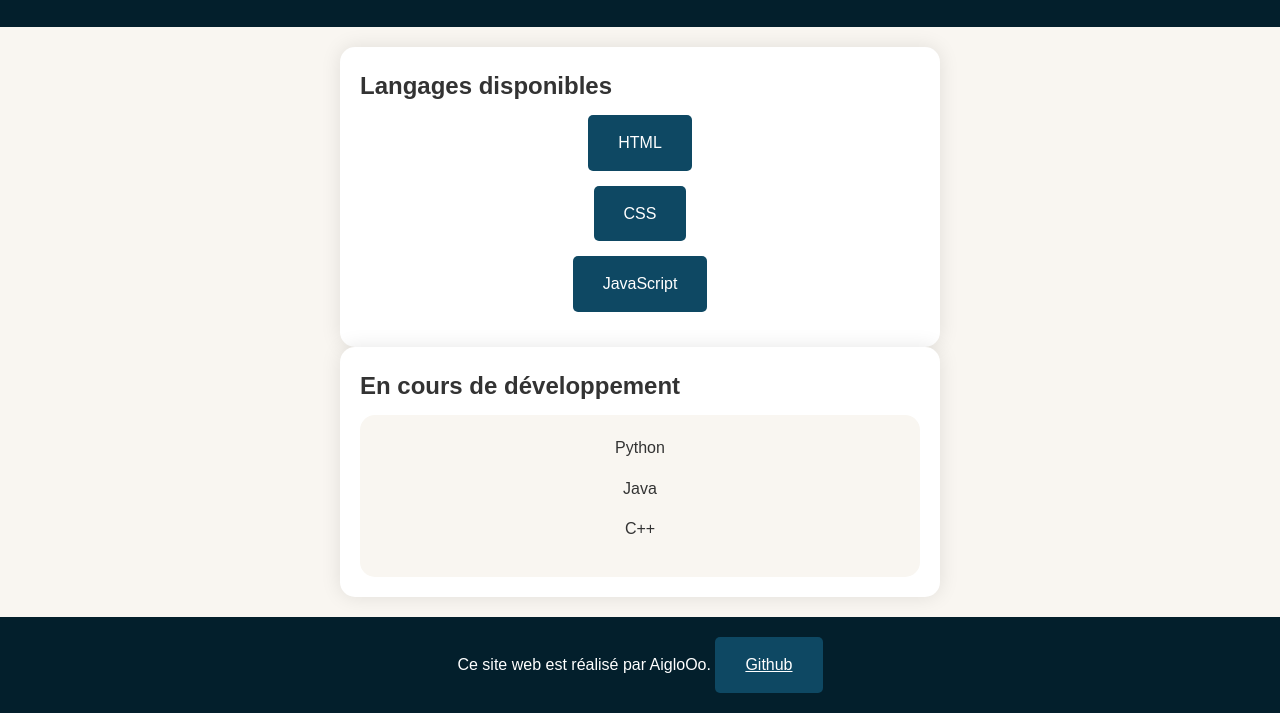
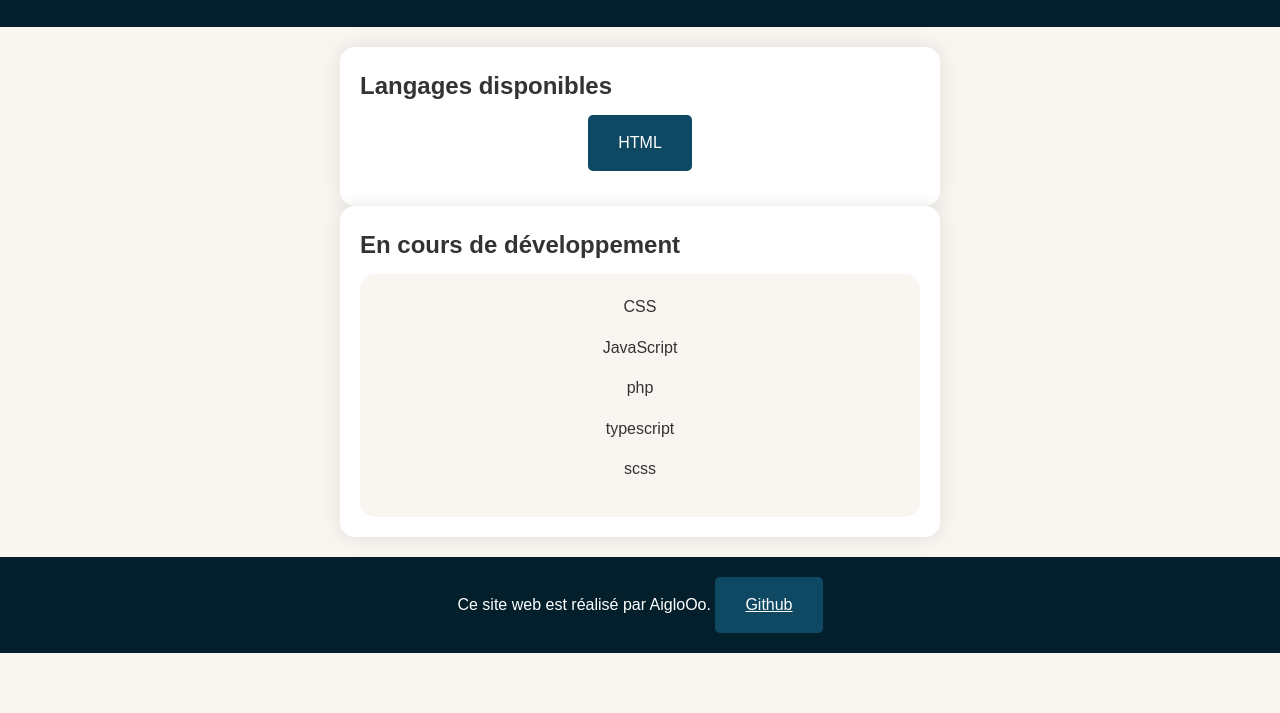
Before and after one commit to AigloOo/BalDev, a website: page index.html in a window 1280 px wide. Shown: the part 91-804 px from the top of the page. Drawn offline with Linux system fonts and the light colour scheme.

Commit message:
Update index.html

```diff
--- a/index.html
+++ b/index.html
@@ -118,16 +118,16 @@
       <h2>Langages disponibles</h2>
       <ul>
         <li><a href="pages/html/index.html">HTML</a></li>
-        <li><a href="pages/css/index.html">CSS</a></li>
-        <li><a href="pages/javascript/index.html">JavaScript</a></li>
         </ul>
     </section>
     <section class="a-venir">
       <h2>En cours de développement</h2>
       <ul>
-        <li>Python</li>
-        <li>Java</li>
-        <li>C++</li>
+        <li>CSS</li>
+        <li>JavaScript</li>
+        <li>php</li>
+        <li>typescript</li>
+        <li>scss</li>
         </ul>
     </section>
   </main>
```
